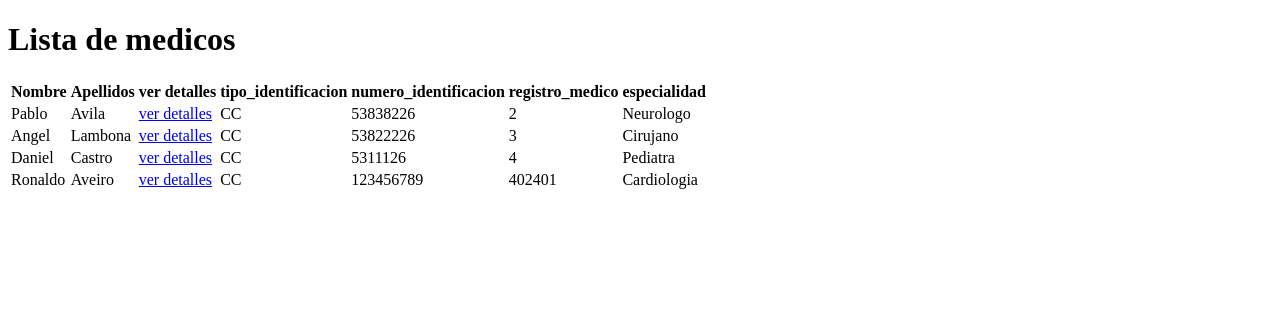
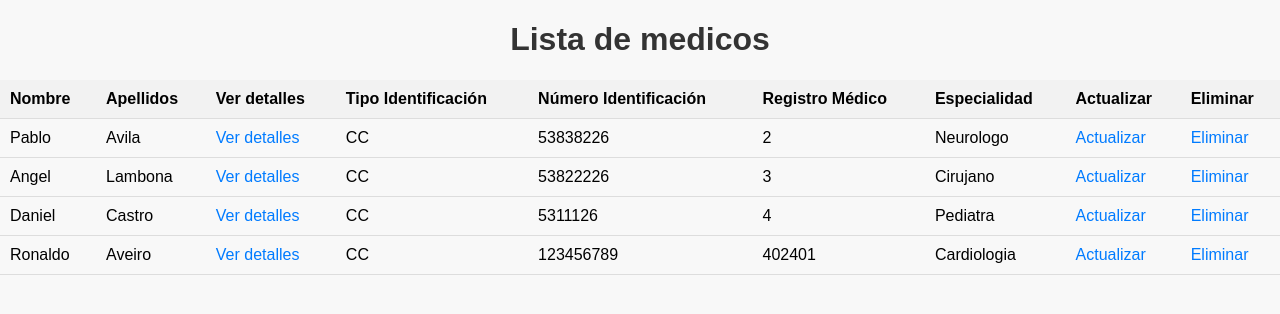
Before and after one commit to OscarVasquez123/citas_2826502, a Flask app: page /medicos in a window 1280 px wide. Shown: the top 314 px of the page. Run offline with Flask 3, Linux system fonts and the light colour scheme; data comes from the database, SQL or seed files in the repository; both versions use the stored data as it was after the commit.

Commit message:
Trabajo final

```diff
--- a/app/config.py
+++ b/app/config.py
@@ -4,3 +4,4 @@ basedir = os.path.abspath(os.path.dirname(__file__))
 class Config:
     SQLALCHEMY_DATABASE_URI='sqlite:///'+ os.path.join(basedir, 'database.db')
     SQLALCHEMY_TRACK_NOTIFICATIONS=True
+    SECRET_KEY = "Oscar"
--- a/app/routes.py
+++ b/app/routes.py
@@ -1,6 +1,6 @@
 from . import app, db
 from .models import Medico, Paciente, Consultorio
-from flask import render_template, request
+from flask import render_template, request, flash , redirect
 
 #crear ruta para ver los medicos
 @app.route("/medicos")
@@ -66,50 +66,83 @@ def create_paciente():
 
 
 
-@app.route("/medico/<int:id>")
-def get_medico_by_id(id):
+##CREAR MEdcio
 
-    medico = Medico.query.get(id)
+@app.route("/medicos/create", methods =['GET','POST'])
+def create_medico():
+    ##mostrar el formulario
 
-    return render_template("medico.html" ,
-                           med = medico)
+    if(request.metod == 'GET' ):
+
+    ##ingreso de usuario
+        especialidades = [
+        "cardiologia",
+        "odontologia",
+        "urologia"
+        ]
+
+        return render_template("medico_form.html",
+                           especialidades = especialidades)
+
+    elif(request.method == 'POST'):
+
+        new_medico = Medico(nombre = request.form["nombre"],
+                        apellidos = request.form["apellidos"],
+                        tipo_identificacion = request.form["ti"],
+                        numero_identificacion = request.form["ni"],
+                        registro_medico = request.form["rm"],
+                        especialidad = request.form["es"]
+                        )
+    db.session.add(new_medico)
+    db.session.commit()
+    flash("Medico registradp corresctamente")
+    return redirect("/medicos")
+
+@app.route("/medicos/update/<int:id>", methods=["POST", "GET"])
+def update_medico(id):
+    especialidades = [
+            "cardiologia",
+            "odontologia",
+            "urologia"
+        ]
+    medico_update= Medico.query.get(id)
+    if(request.method == "GET"):
+        return render_template("medico_update.html",
+                           medico_update = medico_update,
+                           especialidades = especialidades)
+    elif(request.method == "POST"):
+    #actualizar al medico, con los datos del form
+        medico_update.nombre = request.form["nombre"]
+        medico_update.apellidos = request.form["apellidos"]
+        medico_update.tipo_identificacion = request.form["ti"]
+        medico_update.numero_identificacion = request.form["ni"]
+        medico_update.registro_medico = request.form["rm"]
+        medico_update.especialidad = request.form["es"]
+        db.session.commit()
+        return "medico actualizado"
+
+@app.route("/medicos/delete/<int:id>")
+def delete_medico(id):
+    medico_delete = Medico.query.get(id)
+    db.session.delete(medico_delete)
+    db.session.commit()
+    return redirect ("/medicos")
 
 
-@app.route("/medicos/create", methods = ['GET' , 'POST'] )
-def create_medico():
-
-    if( request.method == 'GET'  ):
-
-        especialidades = [
-            "oncologo",
-            "odontologo",
-            "pediatra"
-
-        ]
-        return render_template("medico_form.html",
-                            especialidades = especialidades )
 
 
-    ###Cuando el usuario presiona el boton de guardar
-    ### los datos del formulario viajan al servidor
-    ## utilizando el motodo POST
 
 
-    elif(request.method == 'POST'):
-    #Cuando se presiona 'guardar'
-    #crear un objeto de tipo paciente
-        new_medico = Medico (nombre = request.form["nombre"],
-                            apellidos = request.form["apellidos"],
-                            tipo_identificacion = request.form["ti"],
-                            numero_identificacion = request.form["ni"],
-                            registro_medico = request.form["rm"],
-                            especialidad = request.form["es"]
-                            )
 
-        ##añadirlo a la sesion sqlalchemy
-        db.session.add(new_medico)
-        db.session.commit()
-        return "medico registrado"
+
+
+
+
+
+
+
+
+
 
 
 #crear ruta traer el consultorio
--- a/app/templates/consultorio.html
+++ b/app/templates/consultorio.html
@@ -4,6 +4,7 @@
     <meta charset="UTF-8">
     <meta name="viewport" content="width=device-width, initial-scale=1.0">
     <title>Consultorio</title>
+
 </head>
 <body>
     <h1>consultorio</h1>
--- a/app/templates/consultorios.html
+++ b/app/templates/consultorios.html
@@ -3,7 +3,7 @@
 <head>
     <meta charset="UTF-8">
     <meta name="viewport" content="width=device-width, initial-scale=1.0">
-    <title>Lista de medicos</title>
+    <title>Lista de consultorios</title>
 </head>
 <body>
     <h1>Lista de medicos</h1>
@@ -17,6 +17,7 @@
             {% for consultorio in consultorio %}
                     <tr>
                         <td>{{ consultorio.numero}} </td>
+
             {% endfor %}
         </tbody>
         <tfoot></tfoot>
--- a/app/templates/medico_form.html
+++ b/app/templates/medico_form.html
@@ -25,9 +25,9 @@
         <p>
             Especialidad:
             <select name="es">
-              {%for especialidad in especialidades %}
+            {%for especialidad in especialidades %}
                 <option> {{ especialidad }} </option>
-              {% endfor %}
+            {% endfor %}
             </select>
         </p>
         <button type="submit">
--- a/app/templates/medicos.html
+++ b/app/templates/medicos.html
@@ -4,36 +4,90 @@
     <meta charset="UTF-8">
     <meta name="viewport" content="width=device-width, initial-scale=1.0">
     <title>Lista de medicos</title>
+    <style>
+        body {
+            font-family: Arial, sans-serif;
+            margin: 0;
+            padding: 0;
+            background-color: #f8f8f8;
+        }
+
+        h1 {
+            text-align: center;
+            color: #333;
+        }
+
+        table {
+            width: 100%;
+            border-collapse: collapse;
+            margin-top: 20px;
+        }
+
+        th, td {
+            padding: 10px;
+            border-bottom: 1px solid #ddd;
+            text-align: left;
+        }
+
+        th {
+            background-color: #f2f2f2;
+        }
+
+        tr:hover {
+            background-color: #f5f5f5;
+        }
+
+        a {
+            text-decoration: none;
+            color: #007bff;
+        }
+    </style>
 </head>
 <body>
     <h1>Lista de medicos</h1>
+{% with messages = get_flashed_messages() %}
+        {% if messages %}
+            <ul class=flashes>
+        {% for message in messages %}
+            <li>{{ message }}</li>
+        {% endfor %}
+    </ul>
+    {% endif %}
+{%endwith %}
     <table>
         <thead>
             <tr>
                 <th>Nombre</th>
                 <th>Apellidos</th>
-                <th>ver detalles</th>
-                <th>tipo_identificacion</th>
-                <th>numero_identificacion</th>
-                <th>registro_medico</th>
-                <th>especialidad</th>
+                <th>Ver detalles</th>
+                <th>Tipo Identificación</th>
+                <th>Número Identificación</th>
+                <th>Registro Médico</th>
+                <th>Especialidad</th>
+                <th>Actualizar</th>
+                <th> Eliminar </th>
 
             </tr>
         </thead>
         <tbody>
             {% for medico in medicos %}
                 <tr>
-                <td> {{ medico.nombre}} </td>
-                <td> {{ medico.apellidos }} </td>
+                    <td>{{ medico.nombre }}</td>
+                    <td>{{ medico.apellidos }}</td>
+                    <td><a href="/medico/{{ medico.id }}">Ver detalles</a></td>
+                    <td>{{ medico.tipo_identificacion }}</td>
+                    <td>{{ medico.numero_identificacion }}</td>
+                    <td>{{ medico.registro_medico }}</td>
+                    <td>{{ medico.especialidad }}</td>
                     <td>
-                    <a href="/medicos/{{ medico.id }}">
-                        ver detalles
+                        <a href="/medicos/update/{{medico.id}}">
+                        Actualizar
+                    </a>
+                    <td>
+                        <a href="/medicos/delete/{{medico.id}}">
+                        Eliminar
                         </a>
                     </td>
-                <td> {{  medico.tipo_identificacion }} </td>
-                <td> {{  medico.numero_identificacion }} </td>
-                <td> {{  medico.registro_medico }} </td>
-                <td> {{  medico.especialidad }} </td>
                 </tr>
             {% endfor %}
         </tbody>
--- a/app/templates/paciente.html
+++ b/app/templates/paciente.html
@@ -6,7 +6,7 @@
     <title>Título de tu página</title>
 </head>
 <body>
-    <h1>Detalle de medico</h1>
+    <h1>Detalle de pacientes</h1>
     <ul>
         <li> Nombre: {{ pa.nombre }} </li>
         <li> Apellido: {{pa.apellidos}} </li>
--- a/app/templates/pacientes.html
+++ b/app/templates/pacientes.html
@@ -9,7 +9,7 @@
     <h1>Lista de pacientes</h1>
     <table>
         <thead>
-             <tr>
+            <tr>
                 <th>Nombre</th>
                 <th>Apellidos</th>
                 <th>tipo_identificacion</th>
```
Also changed, not shown: app/templates/medico.html (+54 -2 lines), app/templates/medico_update.html (added, +54 -0 lines), app/database.db. Lines whose indentation alone changed are shown as unchanged.
